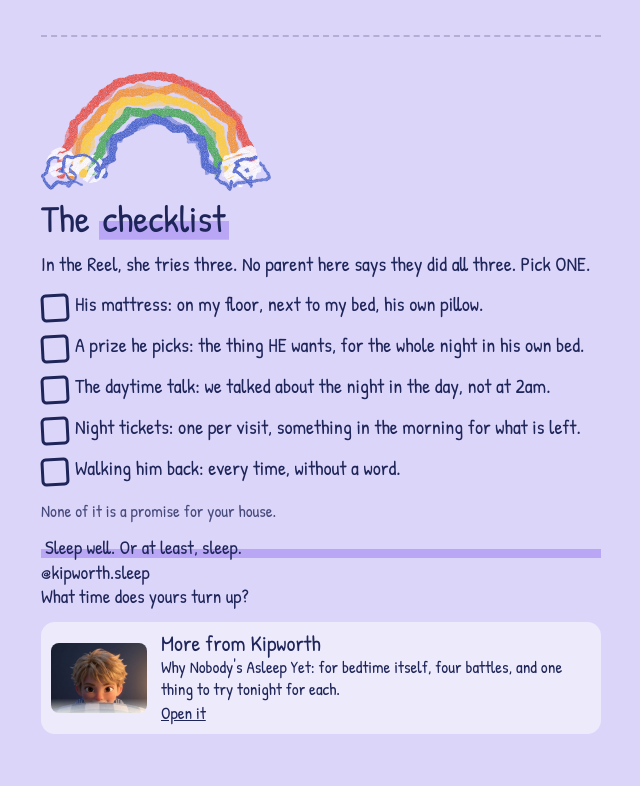
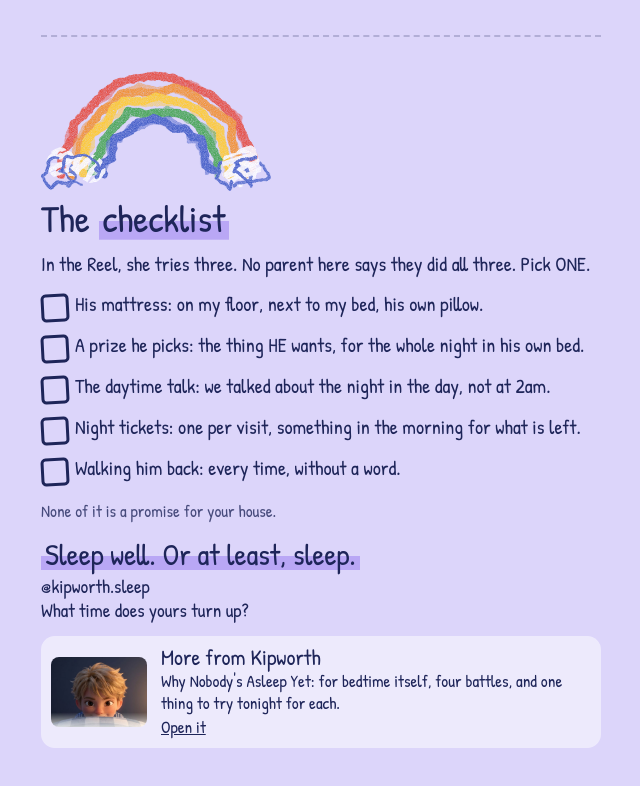
Before and after one commit to qlfwastaken/kipworth-files, a plain HTML site: page your-guide/2am/index.html in a window 1280 px wide. Shown: the part 4085-4871 px from the top of the page, without its empty margins (319-959 px from the left). Drawn offline with nearby package versions, Linux system fonts and the light colour scheme.

Commit message:
2am web guide: fix end highlight
Co-Authored-By: Claude Opus 5.5 <noreply@anthropic.com>

```diff
--- a/your-guide/2am/index.html
+++ b/your-guide/2am/index.html
@@ -37,7 +37,7 @@ ol li::before{content:counter(n) ".";font-size:20px}
 .check li{display:grid;grid-template-columns:34px 1fr;font-size:20px}
 .check li::before{content:"";width:22px;height:22px;border:3px solid #1E2559;border-radius:5px;margin-top:3px;transform:rotate(-3deg)}
 .end b{font-weight:400;font-size:30px}
-.end span{display:block;font-size:19px}
+.end > span{display:block;font-size:19px}
 .pdf{display:block;text-align:center;text-decoration:none;background:#1E2559;color:#fff;font-size:22px;border-radius:14px;padding:11px 16px;transform:rotate(-.5deg)}
 .bonus{display:grid;grid-template-columns:96px 1fr;gap:14px;align-items:center;background:rgba(255,255,255,.5);border-radius:14px;padding:10px;text-decoration:none;color:inherit}
 .bonus img{width:96px;height:70px;object-fit:cover;border-radius:8px;display:block}
```
